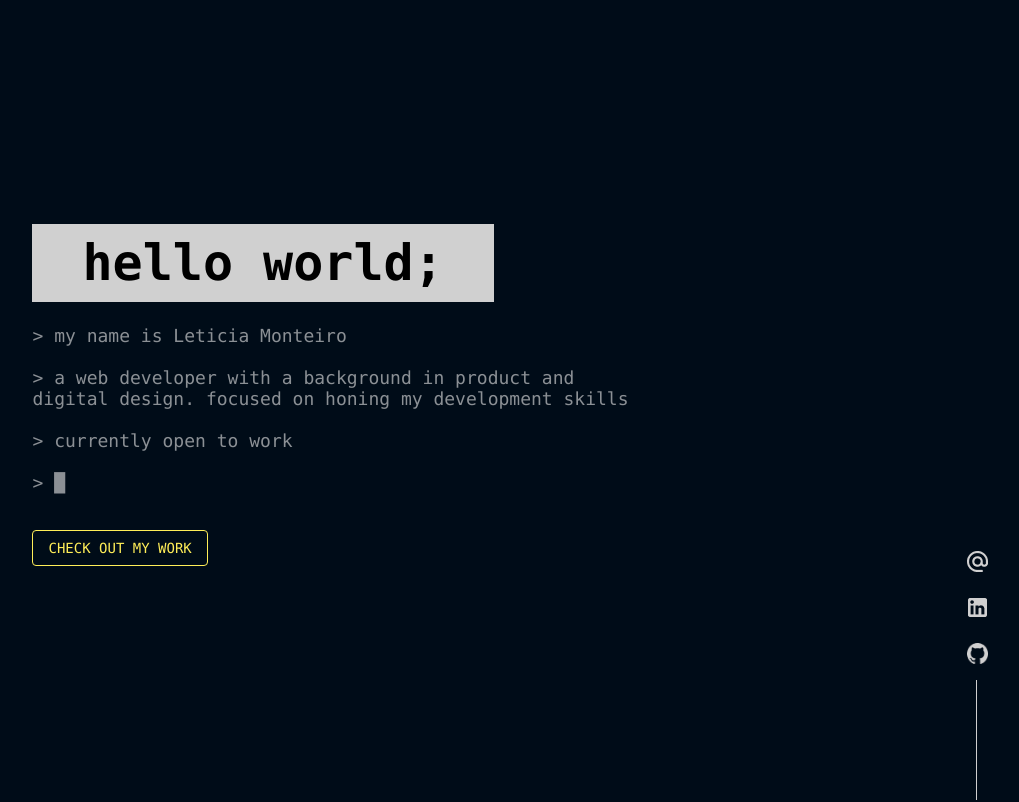
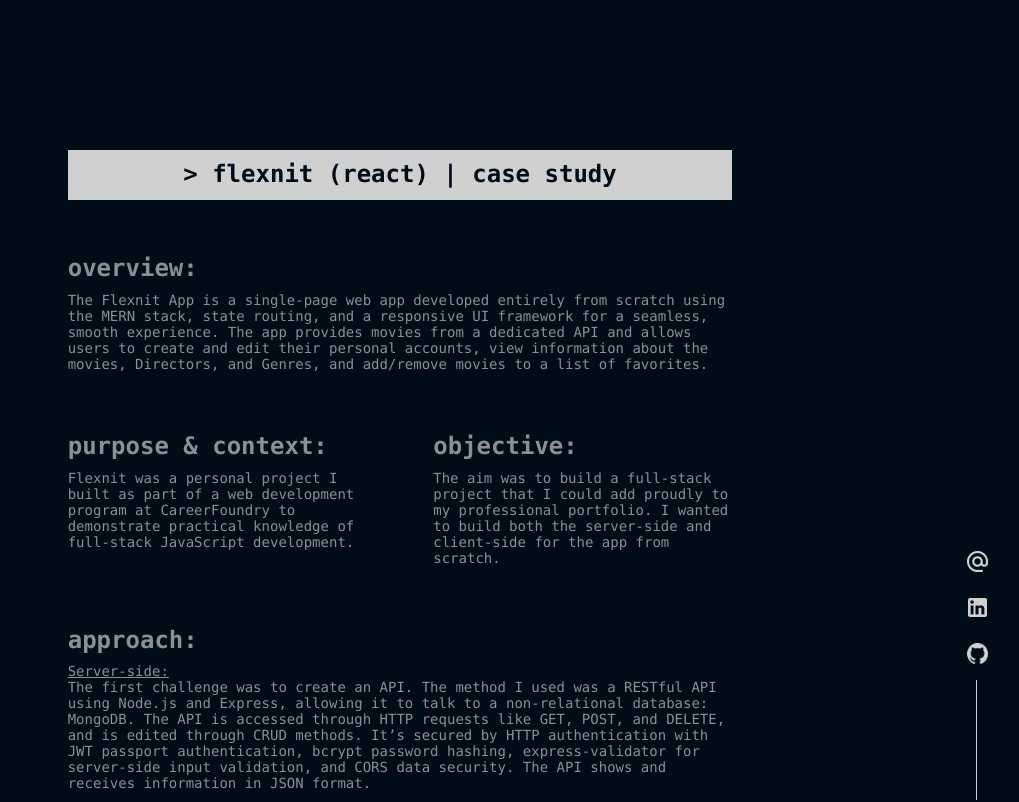
Before and after one commit to wtfoxx/lemon, an Angular app: page /case in a window 1280 px wide. Before the commit this address led to /. Shown: the top 802 px of the page, without its empty margins (240-1259 px from the left). Built offline with nearby package versions, Linux system fonts and the light colour scheme.

Commit message:
components change

```diff
--- a/src/app/app.component.html
+++ b/src/app/app.component.html
@@ -11,20 +11,5 @@
 
 <app-header></app-header>
 
-<app-main></app-main>
-
-<div style="height: 350px;">
-
-</div>
-
-<app-about></app-about>
-
-<div style="height: 300px;"></div>
-
-<app-work></app-work>
-
-<div style="height: 300px;"></div>
-
-<app-contact></app-contact>
 
 <router-outlet></router-outlet>
--- a/src/app/app.module.ts
+++ b/src/app/app.module.ts
@@ -1,4 +1,4 @@
-import { NgModule } from '@angular/core';
+import { Component, NgModule } from '@angular/core';
 import { BrowserModule } from '@angular/platform-browser';
 
 import { AppRoutingModule } from './app-routing.module';
@@ -17,7 +17,14 @@
 import { MatGridListModule } from '@angular/material/grid-list';
 import { LayoutModule } from '@angular/cdk/layout';
 import { MatTooltipModule } from '@angular/material/tooltip';
-import { RouterModule } from '@angular/router';
+import { RouterModule, Routes } from '@angular/router';
+import { CaseStudyComponent } from './case-study/case-study.component';
+
+const appRoutes: Routes = [
+  { path: 'case', component: CaseStudyComponent },
+  { path: 'home', component: MainComponent },
+  { path: '', redirectTo: 'home', pathMatch: 'prefix' },
+];
 
 @NgModule({
   declarations: [
@@ -27,6 +34,7 @@
     HeaderComponent,
     MainComponent,
     ContactComponent,
+    CaseStudyComponent,
   ],
   imports: [
     BrowserModule,
@@ -40,7 +48,7 @@
     MatGridListModule,
     LayoutModule,
     MatTooltipModule,
-    RouterModule,
+    RouterModule.forRoot(appRoutes),
   ],
   providers: [],
   bootstrap: [AppComponent],
--- /dev/null
+++ b/src/app/case-study/case-study.component.css
@@ -0,0 +1,61 @@
+.case {
+  display: flex;
+  flex-direction: row;
+  align-items: flex-start;
+
+}
+
+.case-section {
+  width: 1080px;
+  position: relative;
+  display: flex;
+  flex-direction: column  ;
+  align-items: center;
+  margin-top: 150px;
+}
+
+.case-bar {
+  background-color: #D0D0D0;
+  height: 50px;
+  margin-bottom: 34px;
+   width: 100%;
+
+}
+
+.case-title {
+  font-family: 'Consolas';
+  font-size: 24px;
+  color: #000C18;
+  margin: 10px;
+  text-align: center;
+}
+
+.intro {
+  display: flex;
+  flex-direction: row;
+  justify-content: space-between;
+}
+
+.case-text {
+  text-align: left;
+  font-family: 'Consolas';
+  font-style: normal;
+  font-weight: 400;
+  font-size: 14px;
+  line-height: 16px;
+  color: #8B9095;
+  margin-bottom: 40px;
+  margin-top: -10px;
+}
+
+
+
+@media screen and (max-width: 650px) {
+  .paddings {
+    width: 100px !important;
+  }
+
+  .case-text {
+    width: 100%;
+  }
+}
--- /dev/null
+++ b/src/app/case-study/case-study.component.html
@@ -0,0 +1,66 @@
+<div class="case" id="case">
+  <div class="paddings" style="width: 500px;"></div>
+  <div class="case-section">
+    <div class="case-bar">
+      <h1 class="case-title">
+        > flexnit (react) | case study
+      </h1>
+    </div>
+
+    <div>
+      <h2 style="color: #8B9095;">overview:</h2>
+      <p class="case-text">
+        The Flexnit App is a single-page web app developed entirely from scratch using the
+        MERN stack, state routing, and a responsive UI framework for a seamless, smooth
+        experience. The app provides movies from a dedicated API and allows users to create
+        and edit their personal accounts, view information about the movies, Directors, and
+        Genres, and add/remove movies to a list of favorites.
+      </p>
+    </div>
+
+    <div class="intro">
+      <div style="width: 45%;">
+        <h2 style="color: #8B9095;">purpose & context:</h2>
+        <p class="case-text">
+          Flexnit was a personal project I built as part of a web development program at
+          CareerFoundry to demonstrate practical knowledge of full-stack JavaScript
+          development.
+
+        </p>
+      </div>
+
+      <div style="width: 45%;">
+
+
+
+        <h2 style="color: #8B9095;">objective:</h2>
+        <p class="case-text">
+          The aim was to build a full-stack project that I could add proudly to my professional
+          portfolio. I wanted to build both the server-side and client-side for the app from
+          scratch.
+
+        </p>
+      </div>
+    </div>
+
+
+    <div>
+
+      <h2 style="color: #8B9095;">approach:</h2>
+      <p class="case-text">
+        <u>Server-side:</u>
+        <br/>
+        The first challenge was to create an API. The method I used was a RESTful API using
+        Node.js and Express, allowing it to talk to a non-relational database: MongoDB. The
+        API is accessed through HTTP requests like GET, POST, and DELETE, and is edited
+        through CRUD methods. It’s secured by HTTP authentication with JWT passport
+        authentication, bcrypt password hashing, express-validator for server-side input
+        validation, and CORS data security. The API shows and receives information in JSON
+        format.
+
+      </p>
+    </div>
+
+  </div>
+  <div class="paddings" style="width: 500px;"></div>
+</div>
--- /dev/null
+++ b/src/app/case-study/case-study.component.ts
@@ -0,0 +1,15 @@
+import { Component, OnInit } from '@angular/core';
+
+@Component({
+  selector: 'app-case-study',
+  templateUrl: './case-study.component.html',
+  styleUrls: ['./case-study.component.css']
+})
+export class CaseStudyComponent implements OnInit {
+
+  constructor() { }
+
+  ngOnInit(): void {
+  }
+
+}
--- a/src/app/header/header.component.html
+++ b/src/app/header/header.component.html
@@ -1,5 +1,5 @@
 <mat-toolbar class="navbar">
-  <button mat-button style="background-color: transparent;" (click)="navigateToSection('main')">
+  <button mat-button style="background-color: transparent;" (click)="toHome()">
     <img class="home-icon" src="assets/favicon.ico" style="width: 32px; height: 32px">
   </button>
 
--- a/src/app/header/header.component.ts
+++ b/src/app/header/header.component.ts
@@ -79,7 +79,13 @@
   }
 
   public navigateToSection(section: string) {
-    window.location.hash = '';
-    window.location.hash = section;
+    this.toHome();
+    setTimeout(() => {
+      window.location.hash = section;
+    }, 100);
+  }
+
+  toHome(): void {
+    this.router.navigate(['home']);
   }
 }
--- a/src/app/main/main.component.html
+++ b/src/app/main/main.component.html
@@ -33,3 +33,17 @@
   </div>
   <div class="paddings" style="width: 700px;"></div>
 </div>
+
+<div style="height: 350px;">
+
+</div>
+
+<app-about></app-about>
+
+<div style="height: 300px;"></div>
+
+<app-work></app-work>
+
+<div style="height: 300px;"></div>
+
+<app-contact></app-contact>
--- a/src/app/work/work.component.html
+++ b/src/app/work/work.component.html
@@ -23,6 +23,7 @@
             <a mat-icon-button href="https://github.com/wtfoxx/flexnit-client" matTooltip="Client Github Repo"><img src="assets/github.png" style=" width: 21px;"></a>
             <a mat-icon-button href="https://github.com/wtfoxx/movie-api" matTooltip="API Github Repo"><img src="assets/github.png" style=" width: 21px;"></a>
             <a mat-icon-button href="https://flexnit.netlify.app/" matTooltip="Live app"><mat-icon style="color: #D0D0D0;">open_in_new</mat-icon></a>
+            <!-- <button mat-icon-button (click)="toCase()" matTooltip="Case study"><mat-icon style="color: #D0D0D0;">menu_book</mat-icon></button> -->
           </div>
           <p class="project-text-left">
             Flexnit is a single page app that uses state routing and a responsive UI library for a seamless, smooth experience. The app provides movies from a dedicated API and allows users to view information about the movies, Directors and Genres, and add/remove Movies to a list of favorites. New users are able register, registered users can login, interact with the app and logout.
@@ -115,6 +116,34 @@
         </div>
       </div>
 
+
+      <div class="project">
+        <div class="project-text-group">
+          <h1 class="project-title">
+            Pokédex
+          </h1>
+          <div class="project-image-mobile">
+            <a href="https://wtfoxx.github.io/pokedex-app/" mat-button color="primary" class="image-button">
+            <img width="100%" src="assets/pokedex.png">
+            </a>
+          </div>
+          <p class="labels"><mark style="background-color: #D0D0D0; padding: 5px 10px;"> > JavaScript / Bootstrap / JQuery</mark> </p>
+          <div style="display: flex; flex-direction: row; align-items: center; ">
+            <a href="https://github.com/wtfoxx/pokedex-app" mat-icon-button matTooltip="Github Repo"><img src="assets/github.png" style=" width: 21px;"></a>
+            <a href="https://wtfoxx.github.io/pokedex-app/" mat-icon-button matTooltip="Live app"><mat-icon style="color: #D0D0D0;">open_in_new</mat-icon></a>
+          </div>
+          <p class="project-text-left">
+           This was my first JavaScript project. It consists of a Pokedex app that will retrieve information from an API to display on a usable app. It uses JS, HTML and CSS, and with external libraries like Bootstrap and JQuery, it ensures a better looking and smoother performing app. You can search for any pokemon on the top right!
+          </p>
+
+        </div>
+        <div class="project-image">
+          <a href="https://wtfoxx.github.io/pokedex-app/" mat-button color="primary" class="image-button">
+          <img width="100%" src="assets/pokedex.png">
+          </a>
+        </div>
+      </div>
+
     </div>
 
   <div class="paddings" style="width: 430px;"></div>
--- a/src/app/work/work.component.ts
+++ b/src/app/work/work.component.ts
@@ -1,15 +1,17 @@
 import { Component, OnInit } from '@angular/core';
+import { Router } from '@angular/router';
 
 @Component({
   selector: 'app-work',
   templateUrl: './work.component.html',
-  styleUrls: ['./work.component.css']
+  styleUrls: ['./work.component.css'],
 })
 export class WorkComponent implements OnInit {
+  constructor(public router: Router) {}
 
-  constructor() { }
+  ngOnInit(): void {}
 
-  ngOnInit(): void {
+  toCase(): void {
+    this.router.navigate(['case']);
   }
-
 }
```
Also changed, not shown: src/assets/pokedex.png (added), 1 other file (tests, documents, lock files or other folders).
